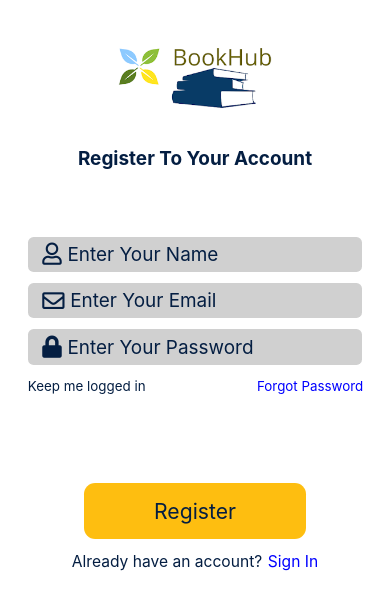
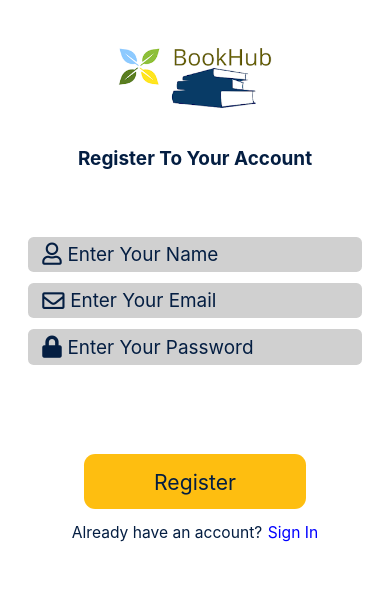
Before and after one commit to imabhishek028/BookHub, a React Native app: screen /register in a window 390 px wide. Shown: the top 610 px of the page. Built offline with nearby package versions, Linux system fonts and the light colour scheme.

Commit message:
backend for password update done

```diff
--- a/screens/register.jsx
+++ b/screens/register.jsx
@@ -77,14 +77,6 @@ const Register = ({ navigation }) => {
               onChangeText={setPassword}
               secureTextEntry
             />
-          </View>
-          <View style={{ flexDirection: 'row' }}>
-            <Text style={styles.text1}>
-              Keep me logged in
-            </Text>
-            <Text style={styles.text2}>
-              Forgot Password
-            </Text>
           </View>
         </View>
         <TouchableWithoutFeedback onPress={Keyboard.dismiss}>
```
